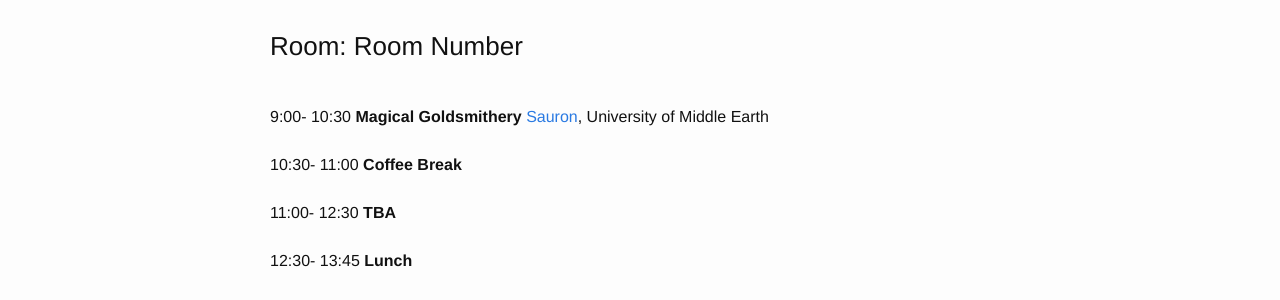
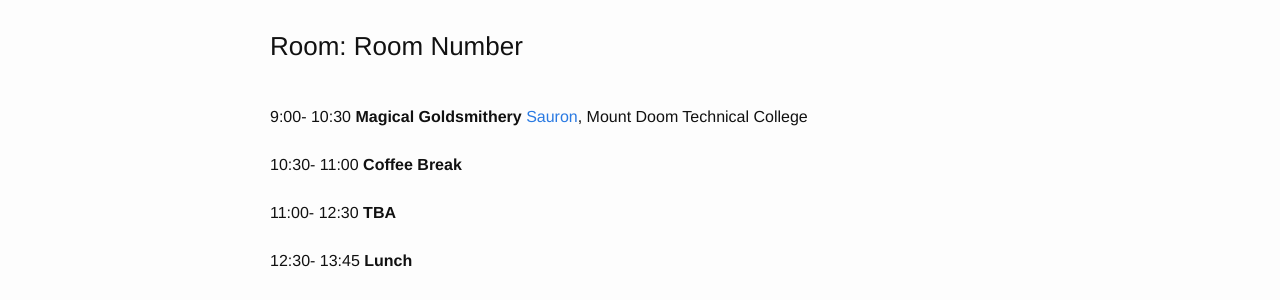
Before and after one commit to gpschool/gpss20, a Jekyll site: the page built from _posts/2017-09-13-more-interesting-workshop.md, in a window 1280 px wide. Shown: the part 173-473 px from the top of the page. Built offline with Jekyll 4.4.1, drawn with Linux system fonts in a browser that asks for light colours.

```diff
--- a/_posts/2017-09-13-more-interesting-workshop.md
+++ b/_posts/2017-09-13-more-interesting-workshop.md
@@ -8,7 +8,7 @@
 - title: "Magical Goldsmithery"
   speaker: "Sauron"
   url: "http://sauron.com"
-  institute: "University of Middle Earth"
+  institute: "Mount Doom Technical College"
   abstract:
   start: "9:00"
   end: "10:30"
```
